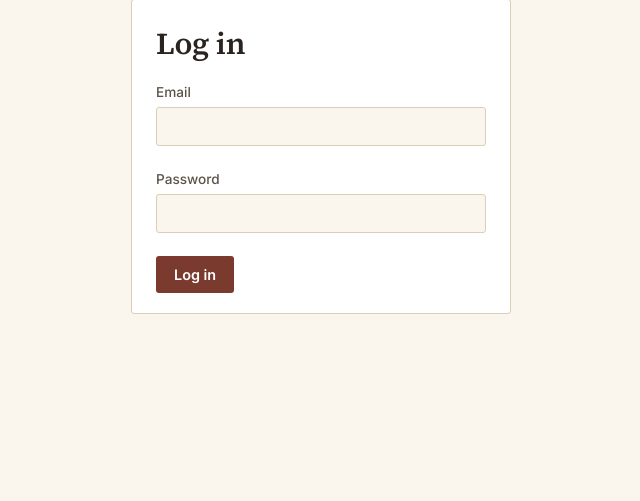
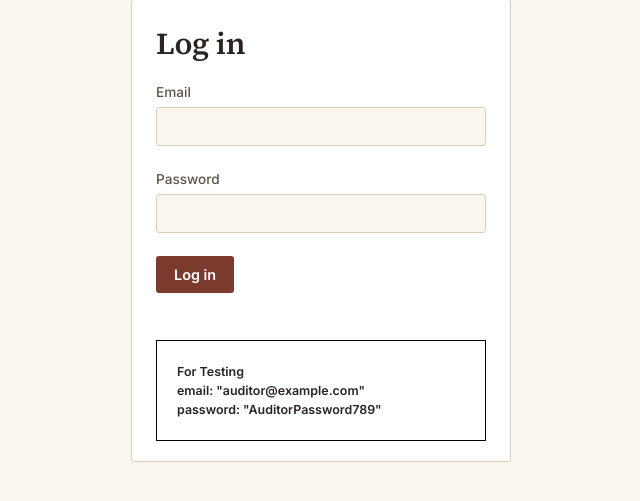
Before and after one commit to aadinathr001/AuditSum, a Python web app: template templates/login.html in a window 1280 px wide. Shown: the part 137-638 px from the top of the page, without its empty margins (319-959 px from the left). Run offline with Jinja, Linux system fonts and the light colour scheme; the template is opened without the code that fills it, so the values that code supplies are empty.

Commit message:
added instruction to login page

```diff
--- a/templates/login.html
+++ b/templates/login.html
@@ -11,5 +11,15 @@
     <input type="password" name="password" required><br><br>
     <button type="submit">Log in</button>
 </form>
+<!-- for testing added instruction on ui -->
+<br><br>
+<div style="border: 1px solid black;padding: 0px 0px 0px 20px">
+    <h5>For Testing <br>
+        email: "auditor@example.com" <br>
+        password: "AuditorPassword789"
+    </h5>
+
+</div>
+
 </div>
 {% endblock %}
```
